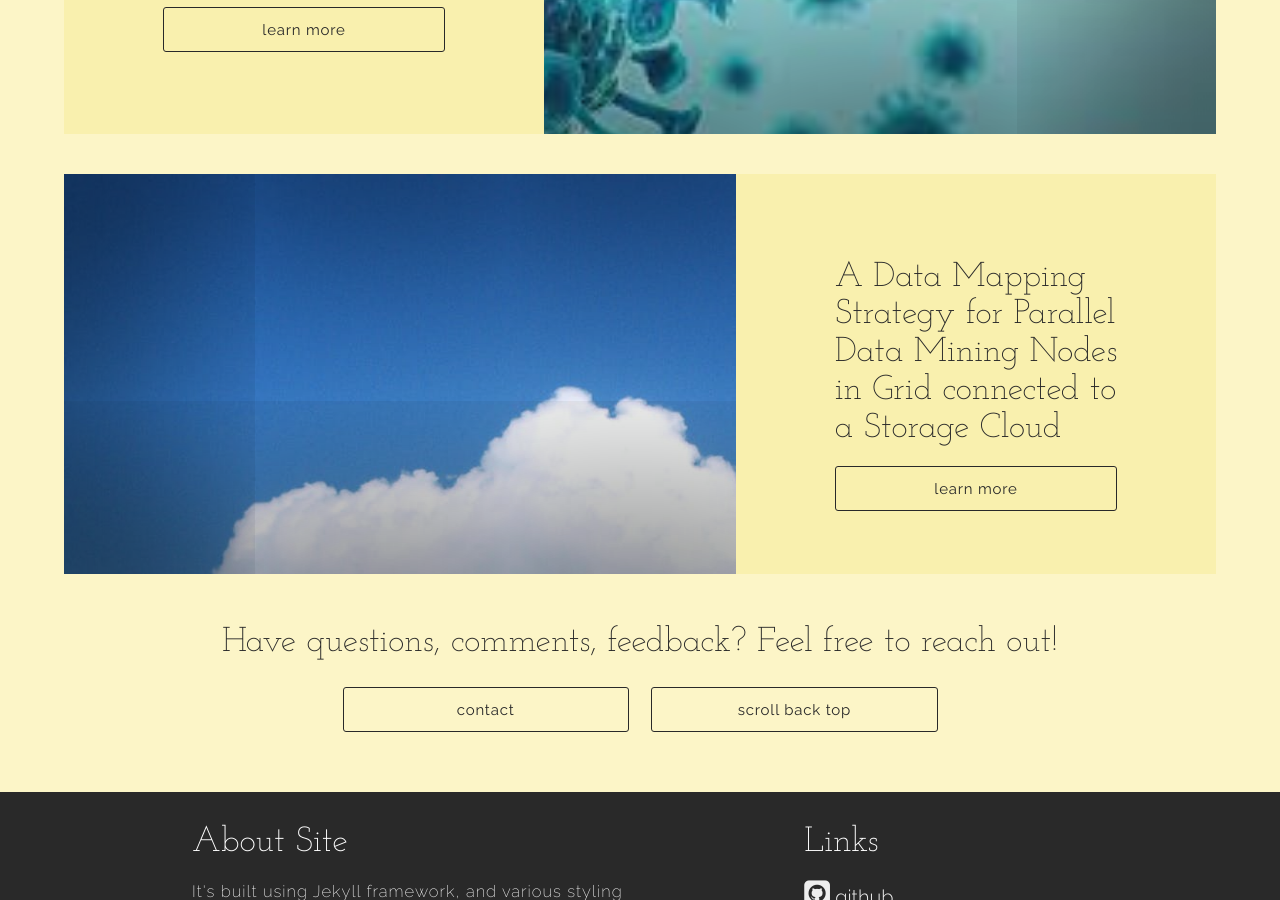
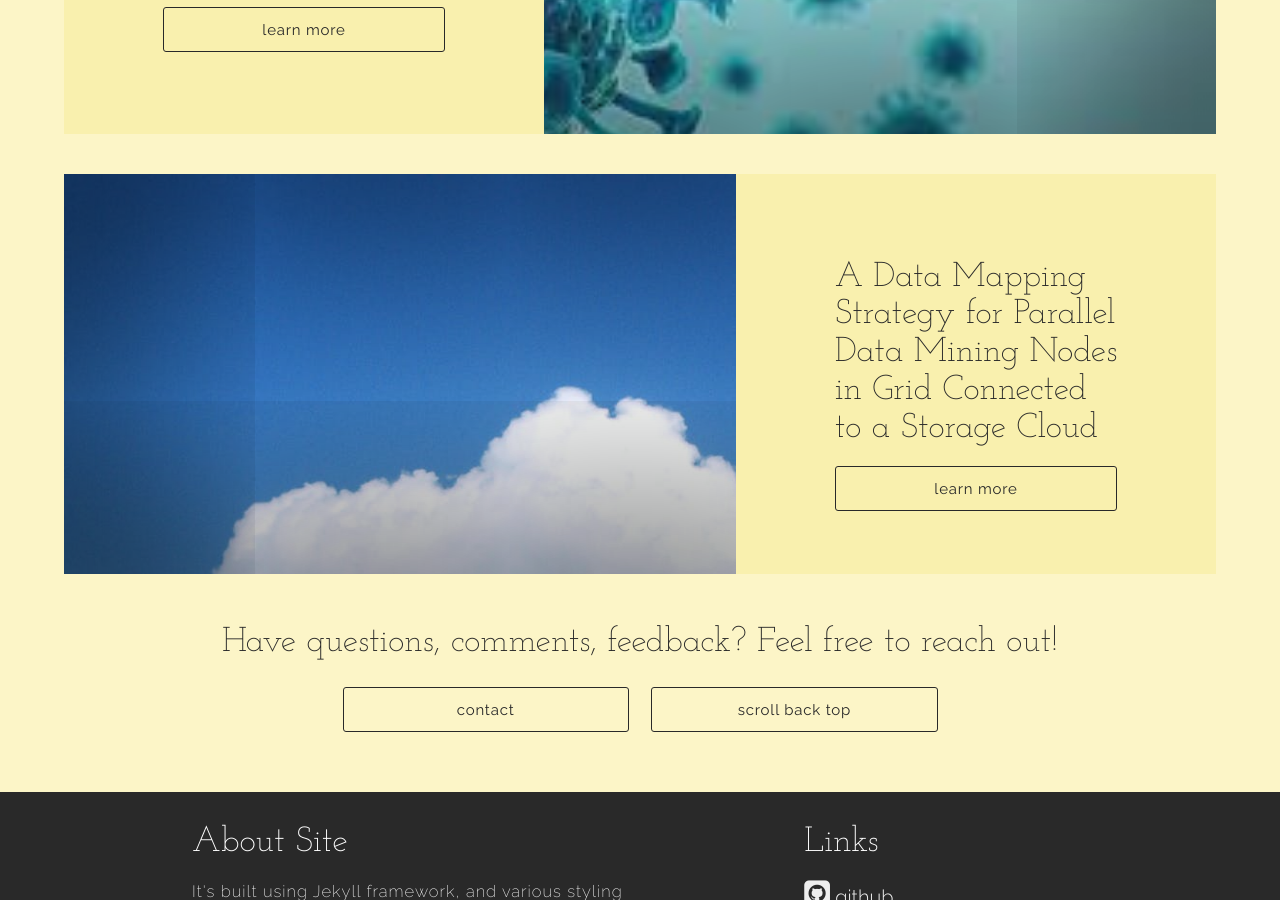
Before and after one commit to manu-sk/manu-sk.github.io, a Jekyll site: the page built from projects.html, in a window 1280 px wide and 900 px high, scrolled down 1632 px. Built offline with Jekyll 4.4.1, drawn with Linux system fonts in a browser that asks for light colours; nearby versions of some CDN libraries.

Commit message:
Update projects.yml

```diff
--- a/_data/projects.yml
+++ b/_data/projects.yml
@@ -58,7 +58,7 @@
   ]
 
 - id: 4
-  title: A Data Mapping Strategy for Parallel Data Mining Nodes in Grid connected to a Storage Cloud
+  title: A Data Mapping Strategy for Parallel Data Mining Nodes in Grid Connected to a Storage Cloud
   description: An architecture to reduce the computation time to process data by distributing tasks to multiple systems. We also built a private storage cloud to store the data and the results from scratch to ensure the high availability of the data. The scope of the project is
     1. Created an efficient architecture to reduce data processing computation time through task distribution across multiple systems using a map-reduce mechanism.
     2. Developed a private storage cloud from scratch to ensure data availability and optimize system performance and reliability.
```
